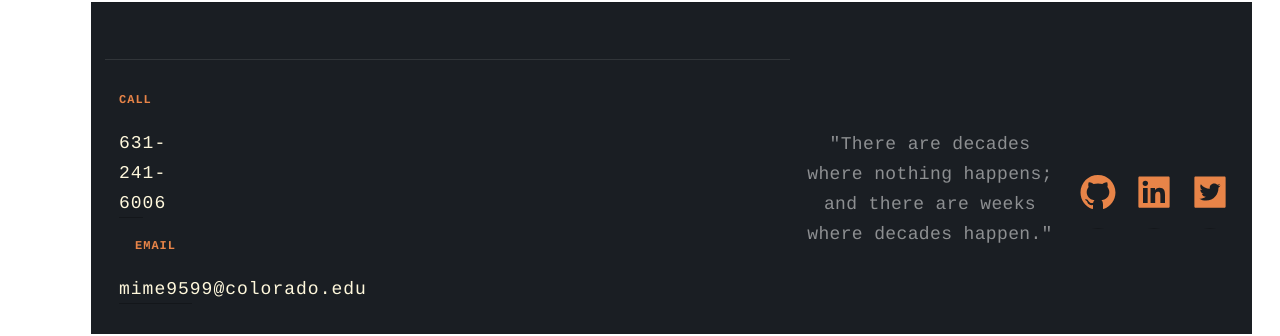
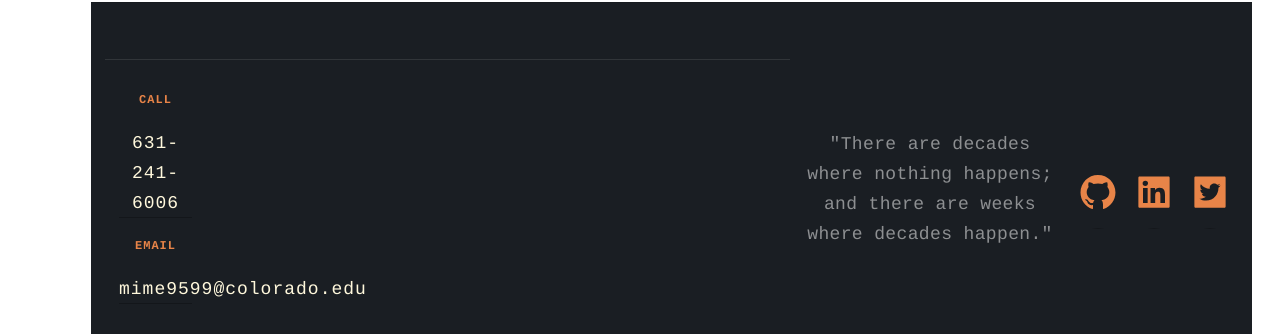
Before and after one commit to MicMetz/library, a Next.js app: page /the_wall in a window 1280 px wide. Shown: the part 203-539 px from the top of the page. Built offline with nearby package versions, Linux system fonts and the light colour scheme.

Commit message:
preloader

```diff
--- a/src/components/Footer.js
+++ b/src/components/Footer.js
@@ -19,10 +19,10 @@ export default function Footer({isMobile, isInitiallyLoaded}) {
       <FooterContainer isMobile={isMobile} isInitiallyLoaded={isInitiallyLoaded}>
         <LinkList>
           <LinkColumn>
-          <LinkColumn>
             <LinkTitle>Call</LinkTitle>
-            <LinkItem href="tel:314-343-3432">631-241-6006</LinkItem>
-          </LinkColumn>
+            <LinkItem href="tel:314-343-3432">
+              631-241-6006
+            </LinkItem>
             <LinkTitle>Email</LinkTitle>
             <LinkItem href="mailto:mime9599@colorado.edu">
               mime9599@colorado.edu
--- a/src/styles/FooterStyledComponents.js
+++ b/src/styles/FooterStyledComponents.js
@@ -50,10 +50,10 @@ export const SocialIcons = styled.a`
   padding: 8px;
 
   &:hover {
-    background-color: #8d9ab4;
-    transform: scale(1.2);
+    background-color: var(--color-secondary);
+    transform: scale(1.1);
     cursor: pointer;
-
+    color: var(--color-tertiary);
   }
 `
 
@@ -102,11 +102,16 @@ export const LinkColumn = styled.div`
   max-width: calc(100% / 3);
   width: 100%;
 `
-export const LinkTitle  = styled.h4`
+
+
+export const LinkTitle = styled.h2`
   font-style: normal;
   font-weight: 600;
   font-size: 12px;
   line-height: 24px;
+  left: 0;
+  position: relative;
+
   text-transform: uppercase;
   color: var(--color-primary);
   //color: rgba(255, 255, 255, 0.4);
@@ -130,7 +135,7 @@ export const LinkItem = styled.a`
   left: 0;
 
   &:hover {
-    color: #fff;
+    color: var(--color-secondary);
     left: 1.5rem;
     cursor: pointer;
   }
```
Lines whose indentation alone changed are shown as unchanged.
